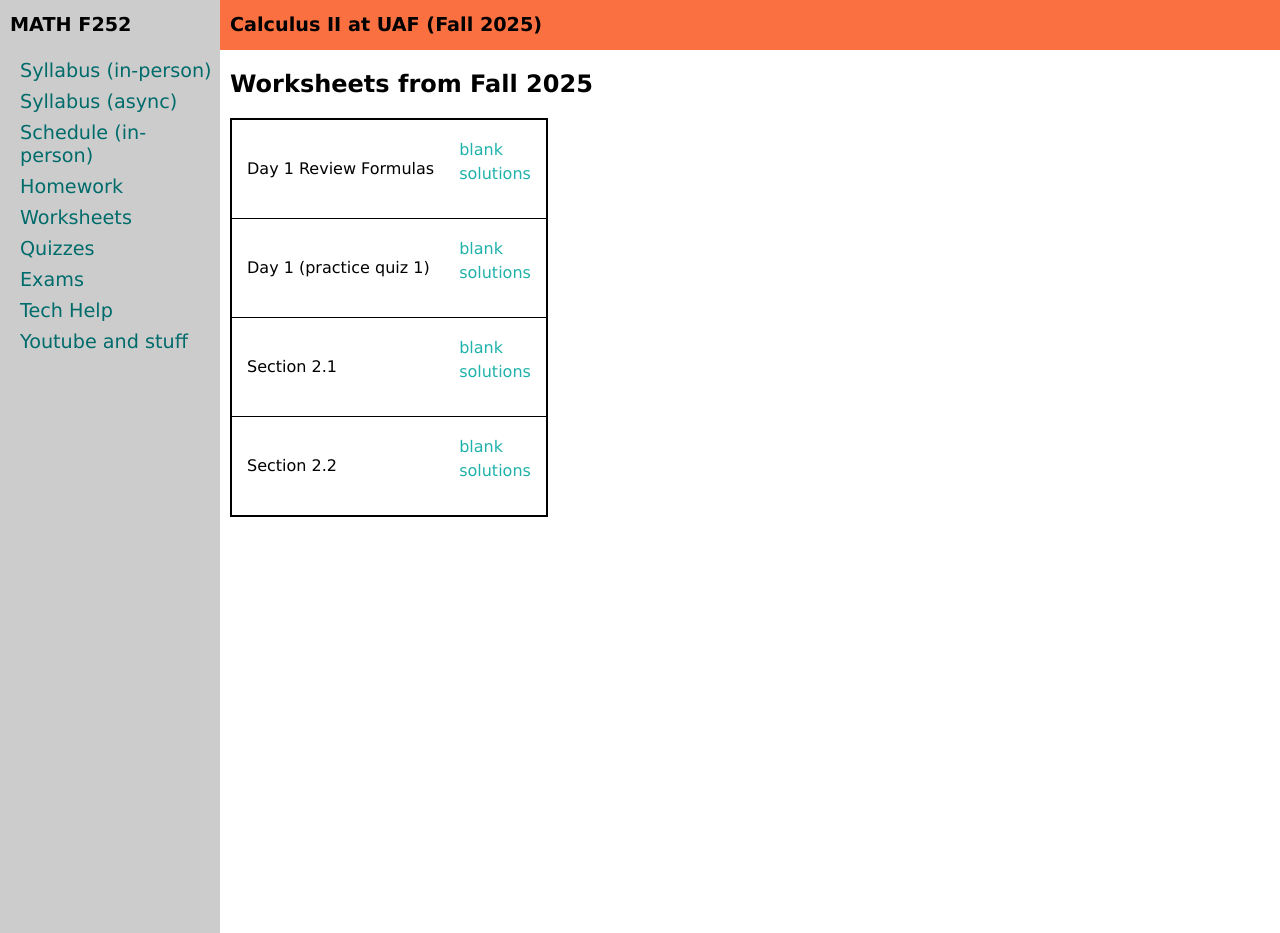
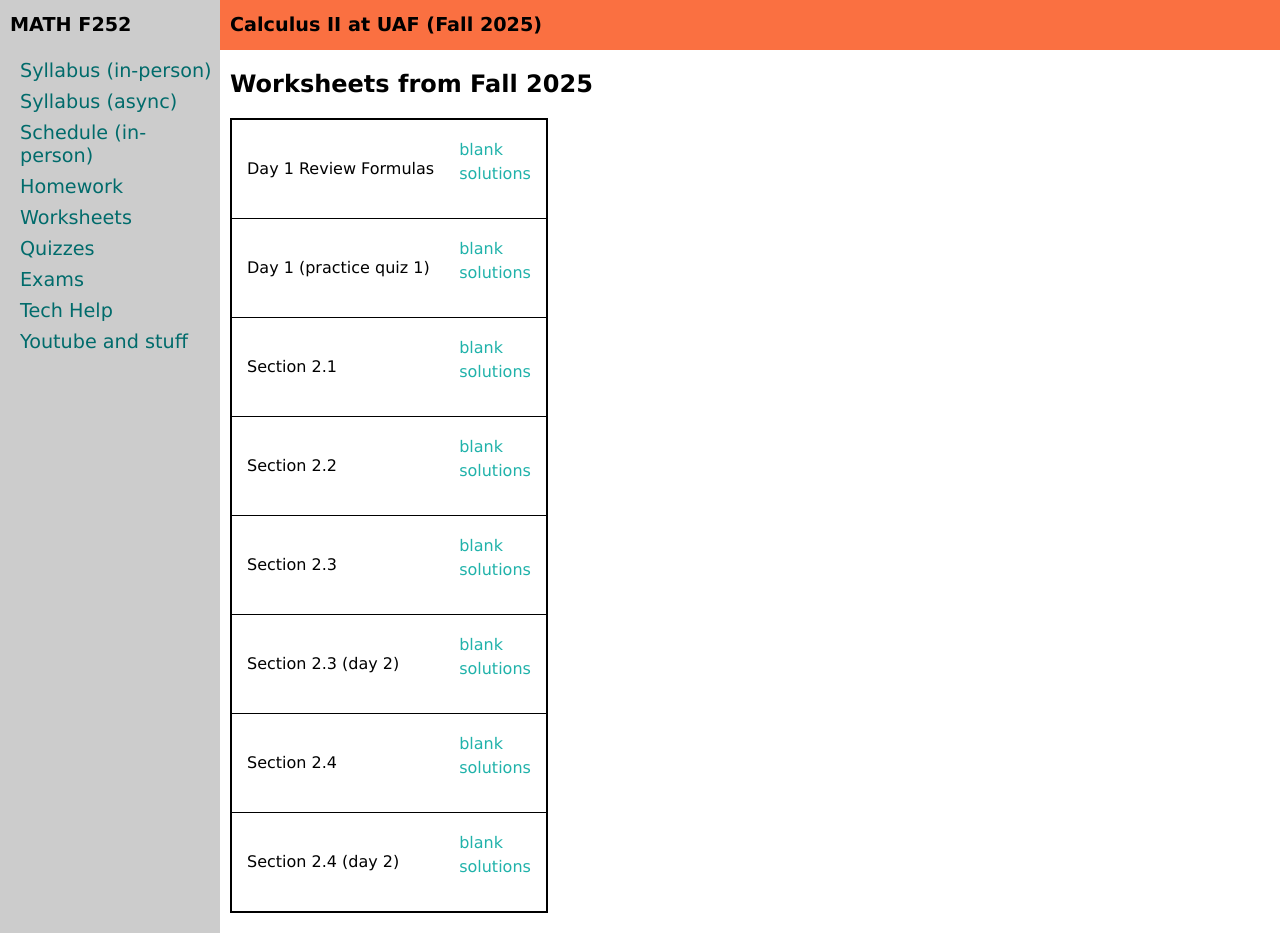
Before and after one commit to uaf-math/calc2, a Jekyll site: the page built from worksheetsF25.md, in a window 1280 px wide and 933 px high. Built offline with Jekyll 4.4.1, drawn with Linux system fonts in a browser that asks for light colours.

Commit message:
Update worksheetsF25.yml

```diff
--- a/_data/worksheetsF25.yml
+++ b/_data/worksheetsF25.yml
@@ -13,3 +13,15 @@ worksheets:
 - name: Section 2.2
   blank: M252-2-2.pdf
   solutions: M252-2-2-ss.pdf
+- name: Section 2.3
+  blank: M252-2-3.pdf
+  solutions: M252-2-3-s.pdf
+- name: Section 2.3 (day 2)
+  blank: M252-2-3-a.pdf
+  solutions: M252-2-3-a-s.pdf
+- name: Section 2.4
+  blank: M252-2-4.pdf
+  solutions: M252-2-4-s.pdf
+- name: Section 2.4 (day 2)
+  blank: M252-2-4-a.pdf
+  solutions: M252-2-4-a-s.pdf
```
